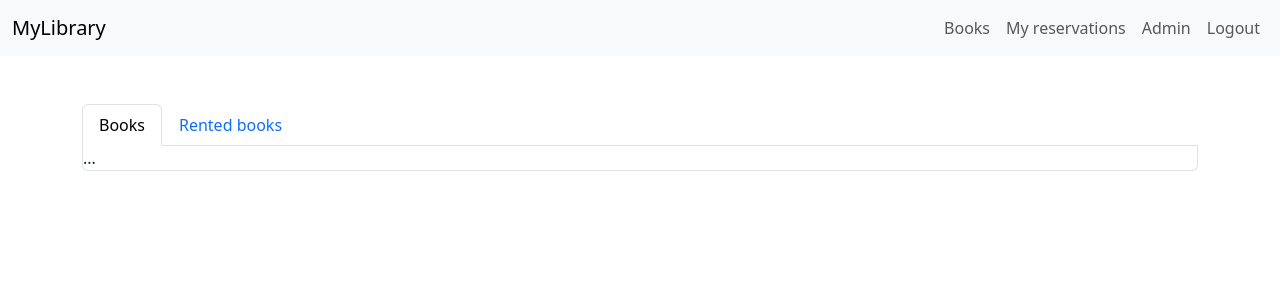
After one commit to cristian030399/mylibrary, a Django app: page /admin-site in a window 1280 px wide. The commit adds this page. Shown: the top 300 px of the page. Run offline with Django 4.2, Linux system fonts and the light colour scheme; the visitor is signed in with stand-in values (Sample User, id 1).

Commit message:
The development of book and reserve administration began

```diff
--- a/mylibraryapp/mylibraryapp/urls.py
+++ b/mylibraryapp/mylibraryapp/urls.py
@@ -23,6 +23,7 @@ urlpatterns = [
     path('auth/', include('users.urls')),
     path('books/', include('books.urls')),
     path('reservations/', include('reservations.urls')),
+    path('admin-site', views.showAdmin, name='admin'),
     path('', views.index, name='home'),
 
 ]
--- a/mylibraryapp/mylibraryapp/views.py
+++ b/mylibraryapp/mylibraryapp/views.py
@@ -1,6 +1,21 @@
 from django.http import HttpResponse, HttpResponseRedirect
 from django.urls import reverse
 from users.models import User
+from books.models import Book
+from reservations.models import Reservation
+from django.shortcuts import render
+from django.contrib.auth.decorators import login_required
 
 def index(request):
     return HttpResponseRedirect(reverse('books:index'))
+
+@login_required(())
+def showAdmin(request):
+    if(not request.user.is_superuser):
+        return render(request, 'error/notPermissionPage.html')
+    books = Book.objects.all()
+    reservations = Reservation.objects.all()
+    return render(request, 'admin/index.html', {
+        'books': books,
+        'reservations': reservations
+    })
--- a/mylibraryapp/reservations/views.py
+++ b/mylibraryapp/reservations/views.py
@@ -46,7 +46,7 @@ class MyReservationsView(LoginRequiredMixin, generic.ListView):
         user = self.request.user
         return Reservation.objects.filter(user = user.id)
 
-
+@login_required(())
 def returnBook(request, reservation_id):
     reservation = get_object_or_404(Reservation, pk=reservation_id)
     reservation.was_returned = True
--- /dev/null
+++ b/mylibraryapp/templates/admin/index.html
@@ -0,0 +1,27 @@
+{% extends 'base.html' %}
+{% load static %}
+
+{% block title %}Admin{% endblock %}
+
+<!-- Contenido -->
+{% block content %}
+<div class="container mt-5">
+    <ul class="nav nav-tabs" id="myTab" role="tablist">
+        <li class="nav-item" role="presentation">
+            <button class="nav-link active" id="books-tab" data-bs-toggle="tab" data-bs-target="#books-tab-pane"
+                type="button" role="tab" aria-controls="books-tab-pane" aria-selected="true">Books</button>
+        </li>
+        <li class="nav-item" role="presentation">
+            <button class="nav-link" id="Rents-tab" data-bs-toggle="tab" data-bs-target="#Rents-tab-pane"
+                type="button" role="tab" aria-controls="Rents-tab-pane" aria-selected="false">Rented books</button>
+        </li>
+
+    </ul>
+    <div class="tab-content" id="myTabContent">
+        <div class="tab-pane fade show active border border-top-0 rounded-bottom" id="books-tab-pane" role="tabpanel" aria-labelledby="books-tab"
+            tabindex="0">...</div>
+        <div class="tab-pane fade border border-top-0 rounded-bottom" id="Rents-tab-pane" role="tabpanel" aria-labelledby="Rents-tab" tabindex="0">...
+        </div>
+    </div>
+</div>
+{% endblock %}
--- a/mylibraryapp/templates/base.html
+++ b/mylibraryapp/templates/base.html
@@ -31,7 +31,7 @@
                     </li>
                     {% if user.is_superuser %}
                     <li class="nav-item">
-                        <a class="nav-link" href="#">Admin</a>
+                        <a class="nav-link" href="{% url 'admin' %}">Admin</a>
                     </li>
                     {% endif %}
                     <li class="nav-item">
```
Also changed, not shown: mylibraryapp/templates/error/notPermissionPage.html (added, +8 -0 lines).
